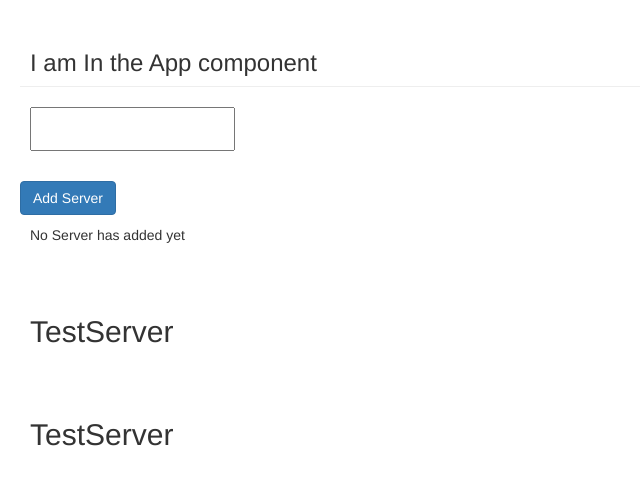
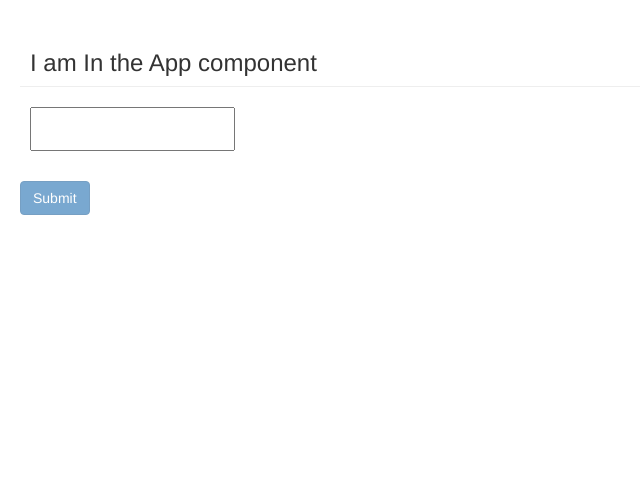
Before and after one commit to zainaldeen/Ingredianty, an Angular app: page / in a window 1280 px wide. Shown: the top 484 px of the page, without its empty margins (0-640 px from the left). Built offline with nearby package versions, Linux system fonts and the light colour scheme.

Commit message:
Test myself

```diff
--- a/src/app/app.component.html
+++ b/src/app/app.component.html
@@ -2,4 +2,4 @@
 <h3>I am In the App component </h3>
 <hr>
 
-<app-servers></app-servers>
+<app-user></app-user>
--- a/src/app/app.module.ts
+++ b/src/app/app.module.ts
@@ -3,14 +3,12 @@ import { BrowserModule } from '@angular/platform-browser';
 import { FormsModule } from '@angular/forms';
 
 import { AppComponent } from './app.component';
-import { ServerComponent } from './server/server.component';
-import { ServersComponent } from './servers/servers.component';
+import { UserComponent } from './components/user/user.component';
 
 @NgModule({
   declarations: [
     AppComponent,
-    ServerComponent,
-    ServersComponent
+    UserComponent
   ],
   imports: [
     BrowserModule,
--- /dev/null
+++ b/src/app/components/user/user.component.html
@@ -0,0 +1,3 @@
+<input [(ngModel)]="username">
+<p> {{ username }}</p>
+<button [disabled]="!username" class="btn btn-primary" (click)="removeData()">Submit</button>
--- /dev/null
+++ b/src/app/components/user/user.component.ts
@@ -0,0 +1,20 @@
+import { Component, OnInit } from '@angular/core';
+
+@Component({
+  selector: 'app-user',
+  templateUrl: './user.component.html',
+  styleUrls: ['./user.component.css']
+})
+export class UserComponent implements OnInit {
+
+  username: string = "";
+  constructor() { }
+
+  ngOnInit(): void {
+  }
+
+  removeData() {
+    this.username = "";
+  }
+
+}
--- a/src/app/server/server.component.html
+++ /dev/null
@@ -1,3 +0,0 @@
-
-
-<h2>{{serverName}}</h2>
--- a/src/app/server/server.component.ts
+++ /dev/null
@@ -1,16 +0,0 @@
-import { Component, OnInit } from '@angular/core';
-
-@Component({
-  selector: 'app-server',
-  templateUrl: './server.component.html',
-  styleUrls: ['./server.component.css']
-})
-export class ServerComponent implements OnInit {
-
-  serverName: string = 'TestServer';
-  constructor() { }
-
-  ngOnInit(): void {
-  }
-
-}
--- a/src/app/servers/servers.component.html
+++ /dev/null
@@ -1,11 +0,0 @@
-
-<!-- <input (input)="addTypedServer($event)"> -->
-
-<input [(ngModel)]="typedServer" >
-<p> {{ typedServer }}</p>
-
-
-<button class="btn btn-primary" (click)="addNewServer()"> {{ buttonMessage }} </button>
-<p> {{ message }} </p>
-<app-server></app-server>
-<app-server></app-server>
--- a/src/app/servers/servers.component.ts
+++ /dev/null
@@ -1,34 +0,0 @@
-import { Component, OnInit } from '@angular/core';
-
-
-@Component({
-  selector: 'app-servers',
-  templateUrl: './servers.component.html',
-  styleUrls: ['./servers.component.css']
-})
-export class ServersComponent implements OnInit {
-  isAddingAvailable: boolean = true;
-  message : string = "No Server has added yet";
-  buttonMessage: string = "Add Server";
-  typedServer: string = "";
-  flage = true;
-  constructor() {
-  }
-
-  ngOnInit(): void {
-  }
-
-  addNewServer() {
-    if (this.flage) {
-      this.message = "Server has been added";
-      this.buttonMessage = "Remove Server";
-    }else {
-      this.message = "No Server has added yet";
-      this.buttonMessage = "Add Server";
-    }
-    this.flage = !this.flage;
-  }
-  addTypedServer(event: Event) {
-    this.typedServer = (<HTMLInputElement>event.target).value;
-  }
-}
```
Also changed, not shown: src/app/components/user/user.component.css (added), src/app/servers/servers.component.css (deleted), 2 other files (tests, documents, lock files or other folders).
